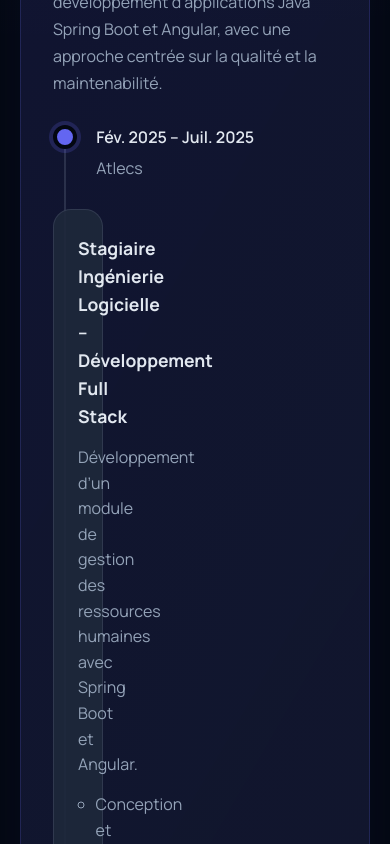
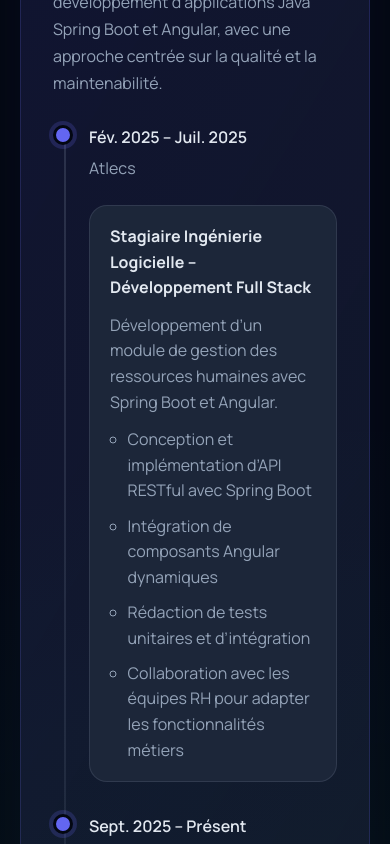
Before and after one commit to benchekchou/portfolio, an Angular app: page / in a window 390 px wide. Shown: the part 3840-4684 px from the top of the page. Built offline with nearby package versions, Linux system fonts and the light colour scheme.

Commit message:
update README for clarity and structure; enhance experience component styles for better responsiveness

```diff
--- a/src/app/features/experience/experience.component.scss
+++ b/src/app/features/experience/experience.component.scss
@@ -44,6 +44,7 @@
   border: 4px solid var(--color-bg);
   background: var(--color-primary);
   box-shadow: 0 0 0 4px rgba(99, 102, 241, 0.2);
+  grid-area: marker;
 }
 
 .timeline__meta {
@@ -51,6 +52,7 @@
   flex-direction: column;
   justify-content: center;
   gap: 0.3rem;
+  grid-area: meta;
 }
 
 .timeline__period {
@@ -72,6 +74,7 @@
   display: flex;
   flex-direction: column;
   gap: 0.9rem;
+  grid-area: content;
 }
 
 .timeline__content h3 {
@@ -97,9 +100,39 @@
 @media (max-width: 900px) {
   .timeline__item {
     grid-template-columns: 24px minmax(0, 1fr);
+    grid-template-areas:
+      'marker meta'
+      'marker content';
+    align-items: flex-start;
+    gap: 1rem;
   }
 
   .timeline__meta {
     margin-bottom: 0.5rem;
+    justify-content: flex-start;
+  }
+
+  .timeline__content {
+    padding: 1.1rem 1.25rem;
   }
 }
+
+@media (max-width: 600px) {
+  .timeline__item {
+    grid-template-columns: 20px minmax(0, 1fr);
+  }
+
+  .timeline__marker {
+    width: 20px;
+    height: 20px;
+    border-width: 3px;
+  }
+
+  .timeline__content h3 {
+    font-size: 1rem;
+  }
+
+  .timeline__content {
+    gap: 0.75rem;
+  }
+}
```
Also changed, not shown: 2 other files (tests, documents, lock files or other folders).
